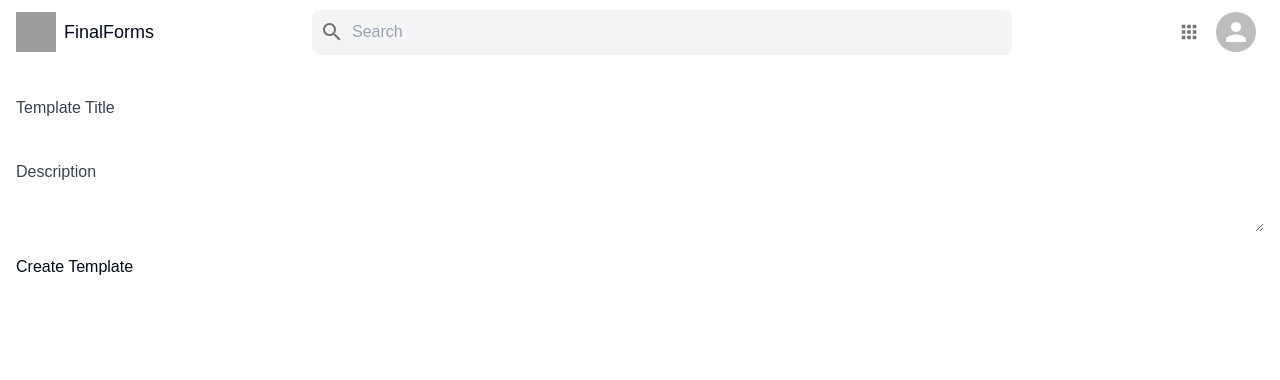
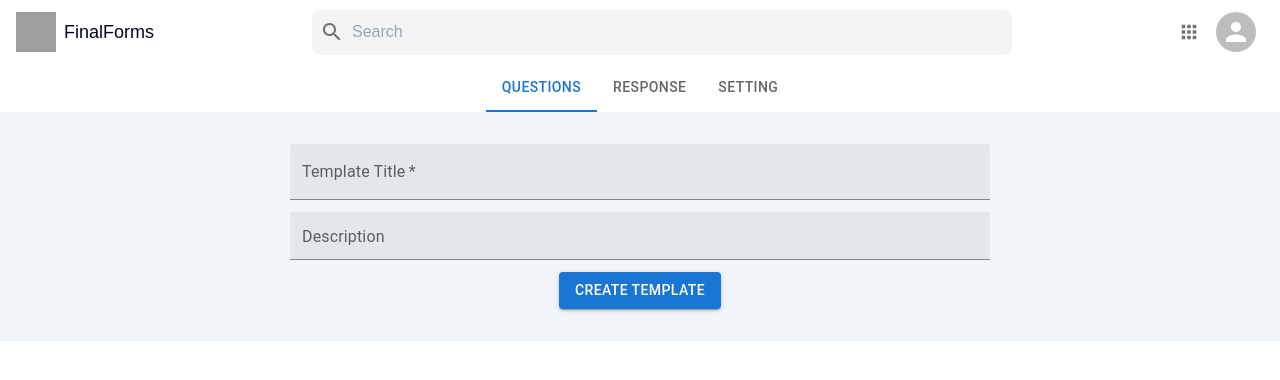
Before and after one commit to TamimOp/finalForm, a Next.js app: page /dashboard/create-template in a window 1280 px wide. Shown: the top 380 px of the page. Built offline with nearby package versions, Linux system fonts and the light colour scheme; grey boxes are pictures that could not be loaded.

Commit message:
created dashboard/forms ,tabs,templatesGallery

```diff
--- a/src/app/dashboard/create-template/page.tsx
+++ b/src/app/dashboard/create-template/page.tsx
@@ -2,6 +2,9 @@
 
 import { useState } from "react";
 import { useRouter } from "next/navigation"; // Update to 'next/navigation'
+import { TextField } from "@mui/material";
+import Button from "@mui/material/Button";
+import TabForm from "@/components/Tabs";
 
 const CreateTemplate = () => {
   const [title, setTitle] = useState("");
@@ -37,35 +40,44 @@ const CreateTemplate = () => {
   };
 
   return (
-    <form onSubmit={handleSubmit} className="container mx-auto px-4 py-8">
-      <div className="mb-4">
-        <label className="block text-gray-700">Template Title</label>
-        <input
-          type="text"
+    <>
+      <TabForm />
+
+      <div className="bg-slate-100">
+        <form className="container mx-auto px-4 py-8 flex flex-col gap-3 justify-center items-center">
+          <div className="flex flex-col gap-3 justify-center items-center">
+            <TextField
               value={title}
               onChange={(e) => setTitle(e.target.value)}
-          className="input input-bordered w-full"
               required
               disabled={loading}
+              label="Template Title"
+              variant="filled"
+              className="w-[700px]"
+            />
+
+            <TextField
+              value={description}
+              onChange={(e) => setDescription(e.target.value)}
+              disabled={loading}
+              label="Description"
+              variant="filled"
+              size="small"
+              className="w-[700px]"
             />
           </div>
-
-      <div className="mb-4">
-        <label className="block text-gray-700">Description</label>
-        <textarea
-          value={description}
-          onChange={(e) => setDescription(e.target.value)}
-          className="textarea textarea-bordered w-full"
+          {error && <p className="text-red-500 mb-4 items-start">{error}</p>}
+          <Button
+            onClick={handleSubmit}
+            variant="contained"
             disabled={loading}
-        ></textarea>
+            className="items-start"
+          >
+            {loading ? "Creating..." : "Create Template"}
+          </Button>
+        </form>
       </div>
-
-      {error && <p className="text-red-500 mb-4">{error}</p>}
-
-      <button type="submit" className="btn btn-primary" disabled={loading}>
-        {loading ? "Creating..." : "Create Template"}
-      </button>
-    </form>
+    </>
   );
 };
 
--- /dev/null
+++ b/src/app/dashboard/forms/page.tsx
@@ -0,0 +1,47 @@
+"use client";
+import React from "react";
+import { useEffect, useState } from "react";
+
+type Template = {
+  id: number;
+  title: string;
+  description: string;
+};
+
+function Forms() {
+  const [templates, setTemplates] = useState<Template[]>([]);
+  useEffect(() => {
+    const fetchTemplates = async () => {
+      try {
+        const res = await fetch("/api/templates");
+        const data: Template[] = await res.json();
+        setTemplates(data);
+      } catch (error) {
+        console.error("Error fetching templates:", error);
+      }
+    };
+    fetchTemplates();
+  }, []);
+  return (
+    <div className="m-8">
+      {templates.length > 0 ? (
+        templates.map((template) => (
+          <div key={template.id} className="mr-6 mt-4 cursor-pointer">
+            <a href={`/dashboard/template/${template.id}`} className="block">
+              <div className="h-[120px] w-[171px] rounded border border-white hover:border-purple-700 bg-white flex items-center justify-center">
+                <p className="text-center text-gray-700">{template.title}</p>
+              </div>
+              <p className="mt-2 text-sm font-medium text-gray-800">
+                {template.description}
+              </p>
+            </a>
+          </div>
+        ))
+      ) : (
+        <p className="text-gray-500">No templates found.</p>
+      )}
+    </div>
+  );
+}
+
+export default Forms;
--- a/src/app/dashboard/page.tsx
+++ b/src/app/dashboard/page.tsx
@@ -1,11 +1,11 @@
 "use client";
 import RecentForm from "@/components/RecentForm";
-import TemplatesTab from "@/components/TemplatesTab";
+import TemplatesGallery from "@/components/TemplatesGallery";
 
 const Dashboard = () => {
   return (
     <>
-      <TemplatesTab />
+      <TemplatesGallery />
       <div className="container mx-auto px-4 py-8">
         <RecentForm />
       </div>
--- /dev/null
+++ b/src/components/Tabs.tsx
@@ -0,0 +1,16 @@
+import React from "react";
+import { Tab, Tabs } from "@mui/material";
+
+function TabForm() {
+  return (
+    <div>
+      <Tabs value={0} centered>
+        <Tab label="Questions" />
+        <Tab label="Response" />
+        <Tab label="Setting" />
+      </Tabs>
+    </div>
+  );
+}
+
+export default TabForm;
--- /dev/null
+++ b/src/components/TemplatesGallery.tsx
@@ -0,0 +1,42 @@
+"use client";
+import UnfoldMoreSharpIcon from "@mui/icons-material/UnfoldMoreSharp";
+import MoreVertSharpIcon from "@mui/icons-material/MoreVertSharp";
+import { IconButton } from "@mui/material";
+import Button from "@mui/material/Button";
+import { useRouter } from "next/navigation";
+
+const TemplatesGallery = () => {
+  const router = useRouter();
+
+  const handleBlankFormClick = () => {
+    router.push("/dashboard/create-template");
+  };
+  return (
+    <div className="bg-gray-100 py-4 lg:py-16">
+      <div className="max-w-[1104px] mx-auto">
+        <div className="flex flex-wrap justify-between items-center">
+          <div className="text-base text-gray-800">My Templates</div>
+          <div className="flex items-center space-x-2">
+            <button className="flex items-center text-sm text-gray-700">
+              Template gallery
+              <UnfoldMoreSharpIcon fontSize="small" />
+            </button>
+            <IconButton>
+              <MoreVertSharpIcon fontSize="small" />
+            </IconButton>
+          </div>
+        </div>
+        <div className="flex flex-wrap justify-start mt-4 gap-5">
+          <Button variant="outlined" onClick={handleBlankFormClick}>
+            <div className="flex flex-col gap-11 py-10 px-5">
+              <p>Blank Form</p>
+              <p>𒀱</p>
+            </div>
+          </Button>
+        </div>
+      </div>
+    </div>
+  );
+};
+
+export default TemplatesGallery;
--- a/src/components/TemplatesTab.tsx
+++ /dev/null
@@ -1,83 +0,0 @@
-"use client";
-import { useEffect, useState } from "react";
-import UnfoldMoreSharpIcon from "@mui/icons-material/UnfoldMoreSharp";
-import MoreVertSharpIcon from "@mui/icons-material/MoreVertSharp";
-import { IconButton } from "@mui/material";
-import Button from "@mui/material/Button";
-import { useRouter } from "next/navigation";
-
-type Template = {
-  id: number;
-  title: string;
-  description: string;
-};
-
-const TemplatesTab = () => {
-  const [templates, setTemplates] = useState<Template[]>([]);
-  const router = useRouter();
-
-  useEffect(() => {
-    const fetchTemplates = async () => {
-      try {
-        const res = await fetch("/api/templates");
-        const data: Template[] = await res.json();
-        setTemplates(data);
-      } catch (error) {
-        console.error("Error fetching templates:", error);
-      }
-    };
-    fetchTemplates();
-  }, []);
-  const handleBlankFormClick = () => {
-    router.push("/dashboard/create-template");
-  };
-  return (
-    <div className="bg-gray-100 py-4 lg:py-16">
-      <div className="max-w-[1104px] mx-auto">
-        <div className="flex flex-wrap justify-between items-center">
-          <div className="text-base text-gray-800">My Templates</div>
-          <div className="flex items-center space-x-2">
-            <button className="flex items-center text-sm text-gray-700">
-              Template gallery
-              <UnfoldMoreSharpIcon fontSize="small" />
-            </button>
-            <IconButton>
-              <MoreVertSharpIcon fontSize="small" />
-            </IconButton>
-          </div>
-        </div>
-        <div className="flex flex-wrap justify-start mt-4 gap-5">
-          <Button variant="outlined" onClick={handleBlankFormClick}>
-            <div className="flex flex-col gap-11 py-10 px-5">
-              <p>Blank Form</p>
-              <p>𒀱</p>
-            </div>
-          </Button>
-          {templates.length > 0 ? (
-            templates.map((template) => (
-              <div key={template.id} className="mr-6 mt-4 cursor-pointer">
-                <a
-                  href={`/dashboard/template/${template.id}`}
-                  className="block"
-                >
-                  <div className="h-[120px] w-[171px] rounded border border-white hover:border-purple-700 bg-white flex items-center justify-center">
-                    <p className="text-center text-gray-700">
-                      {template.title}
-                    </p>
-                  </div>
-                  <p className="mt-2 text-sm font-medium text-gray-800">
-                    {template.description}
-                  </p>
-                </a>
-              </div>
-            ))
-          ) : (
-            <p className="text-gray-500">No templates found.</p>
-          )}
-        </div>
-      </div>
-    </div>
-  );
-};
-
-export default TemplatesTab;
```
Also changed, not shown: src/app/api/forms/route.ts (added). Lines whose indentation alone changed are shown as unchanged.
